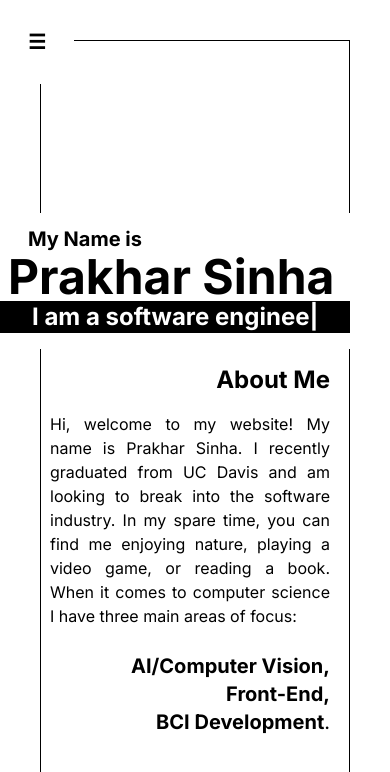
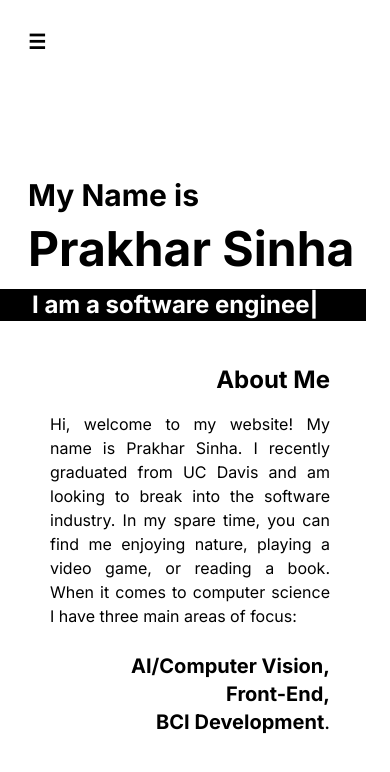
Before and after one commit to prakhargaming/prakhar-website, a Next.js app: page / in a window 390 px wide. Shown: the top 772 px of the page. Built offline with nearby package versions, Linux system fonts and the light colour scheme.

Commit message:
mobile design changes

```diff
--- a/src/app/components/HomePage.tsx
+++ b/src/app/components/HomePage.tsx
@@ -14,11 +14,11 @@ export default function HomePage({ isDarkMode }: HomePageProps) {
 
   return (
     <>
-      <div className="absolute left-0 md:top-1/2 top-1/3 transform -translate-y-1/2 z-0">
-        <h2 className={`text-xl md:text-4xl font-bold ${isDarkMode ? 'bg-black text-white' : 'bg-white text-black'} px-8 -ml-1 pt-3`}>
+      <div className="absolute left-0 md:top-1/2 top-1/4 transform -translate-y-1/2 z-0 pt-20">
+        <h2 className={`text-3xl md:text-4xl font-bold ${isDarkMode ? 'bg-black text-white' : 'bg-white text-black'} px-8 -ml-1 pt-3 md:pb-0 pb-3`}>
           My Name is
         </h2>
-        <h1 className={`text-5xl md:text-9xl font-bold ${isDarkMode ? 'bg-black text-white' : 'bg-white text-black'} px-3 -ml-1 pl-3`}>
+        <h1 className={`text-5xl md:text-9xl font-bold ${isDarkMode ? 'bg-black text-white' : 'bg-white text-black'} px-3 -ml-1 md:pl-6 pl-8 pb-4`}>
           Prakhar Sinha
         </h1>
         <TypeWriter isDarkMode={!isDarkMode} words={words} />
--- a/src/app/components/TypeWriter.tsx
+++ b/src/app/components/TypeWriter.tsx
@@ -42,7 +42,7 @@ const TypeWriter = ({ words, isDarkMode }: TypeWriterProps) => {
   }, [blink]);
 
   return (
-    <h2 className={`text-2xl md:text-4xl font-bold px-8 md:pb-3 md:pt-3 ${isDarkMode ? 'text-white bg-black' : 'text-black bg-white'}`}>
+    <h2 className={`text-2xl md:text-4xl font-bold px-8 md:pb-3 md:pt-3  ${isDarkMode ? 'text-white bg-black' : 'text-black bg-white'}`}>
       I am a{" "}
       {`${words[index].substring(0, subIndex)}${blink ? "|" : " "}`}
     </h2>
--- a/src/app/page.tsx
+++ b/src/app/page.tsx
@@ -28,7 +28,7 @@ export default function Home() {
   const CurrentComponent = navigation.find(item => item.name === currentPage)?.component || HomePage;
 
   return (
-    <div className={`h-[100vh] p-10 flex flex-col relative ${isDarkMode ? 'bg-black text-white' : 'bg-white text-black'}`}>
+    <div className={`h-[100vh] md:p-10 p-5 flex flex-col relative ${isDarkMode ? 'bg-black text-white' : 'bg-white text-black'}`}>
       {/* Overlay Background when Menu is Open */}
       {isMenuOpen && (
         <div
@@ -160,7 +160,7 @@ export default function Home() {
         )}
       </nav>
 
-      <div className={`border border-solid ${isDarkMode ? 'border-white' : 'border-black'} h-[100vh] p-5 max-h-[100vh] overflow-auto z-10`}>
+      <div className={`md:border md:border-solid ${isDarkMode ? 'border-white' : 'border-black'} h-[100vh] p-5 max-h-[100vh] overflow-auto z-10`}>
         <CurrentComponent isDarkMode={isDarkMode} />
       </div>
     </div>
```
